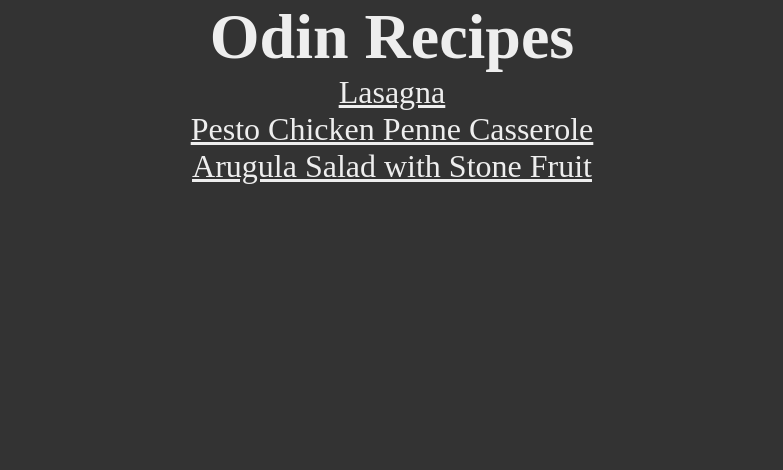
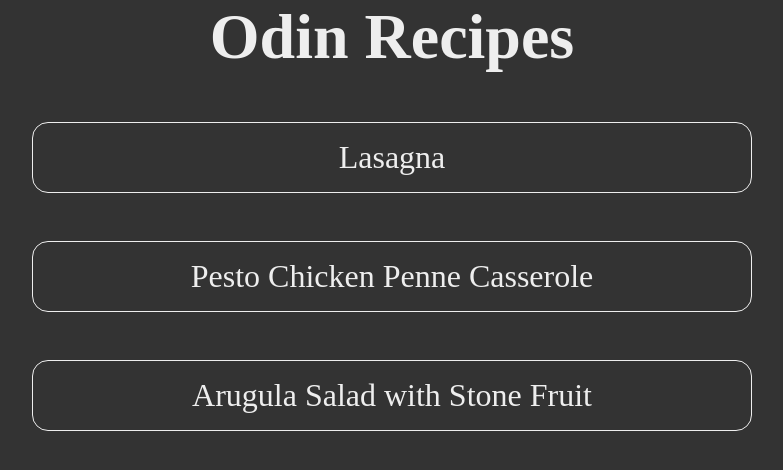
Before and after one commit to fabricator41/odin-recipes, a plain HTML site: page index.html in a window 1280 px wide. Shown: the whole page, without its empty margins (248-1031 px from the left). Drawn offline with Linux system fonts and the light colour scheme.

Commit message:
css style upgrade

```diff
--- a/index.html
+++ b/index.html
@@ -9,11 +9,11 @@
   <body>
     <h1>Odin Recipes</h1>
     <ul>
-      <li><a href="./recipes/lasagna.html">Lasagna</a></li>
-      <li>
+      <li class="no-disc"><a href="./recipes/lasagna.html">Lasagna</a></li>
+      <li class="no-disc">
         <a href="./recipes/pesto-chicken.html">Pesto Chicken Penne Casserole</a>
       </li>
-      <li>
+      <li class="no-disc">
         <a href="./recipes/aragula-salad.html"
           >Arugula Salad with Stone Fruit</a
         >
--- a/style.css
+++ b/style.css
@@ -1,5 +1,9 @@
+html {
+  box-sizing: border-box;
+}
+
 * {
-    margin:0;
+  margin: 0;
   padding: 0;
 }
 
@@ -10,6 +14,27 @@ body {
   font-size: 32px;
 }
 
+li {
+  max-width: 720px;
+  margin: 48px auto;
+}
+
+.no-disc {
+  list-style: none;
+}
+
 a {
+  display: block;
+  margin: 0 auto;
+  max-width: 1080px;
   color: inherit;
+  text-decoration: none;
+  padding: 16px 32px;
+  border: 1px solid #eee;
+  border-radius: 16px;
 }
+
+a:hover {
+  color: #333;
+  background-color: #eee;
+}
```
Lines whose indentation alone changed are shown as unchanged.
